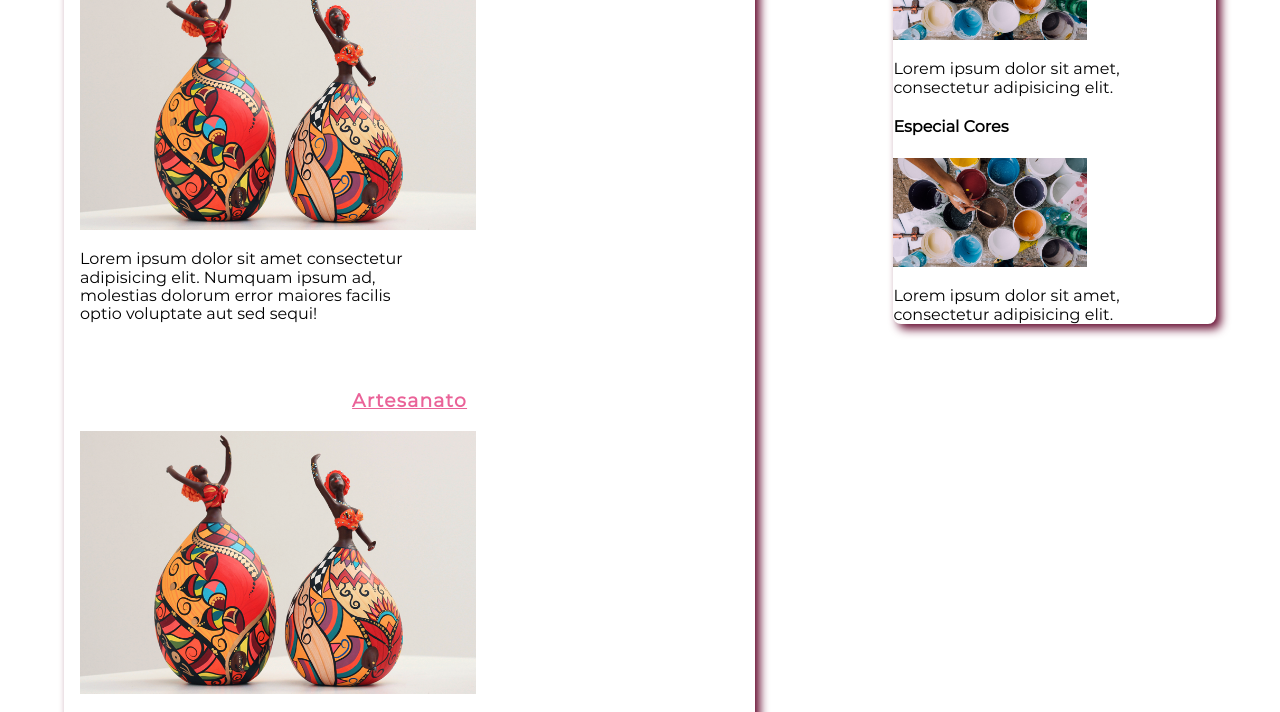
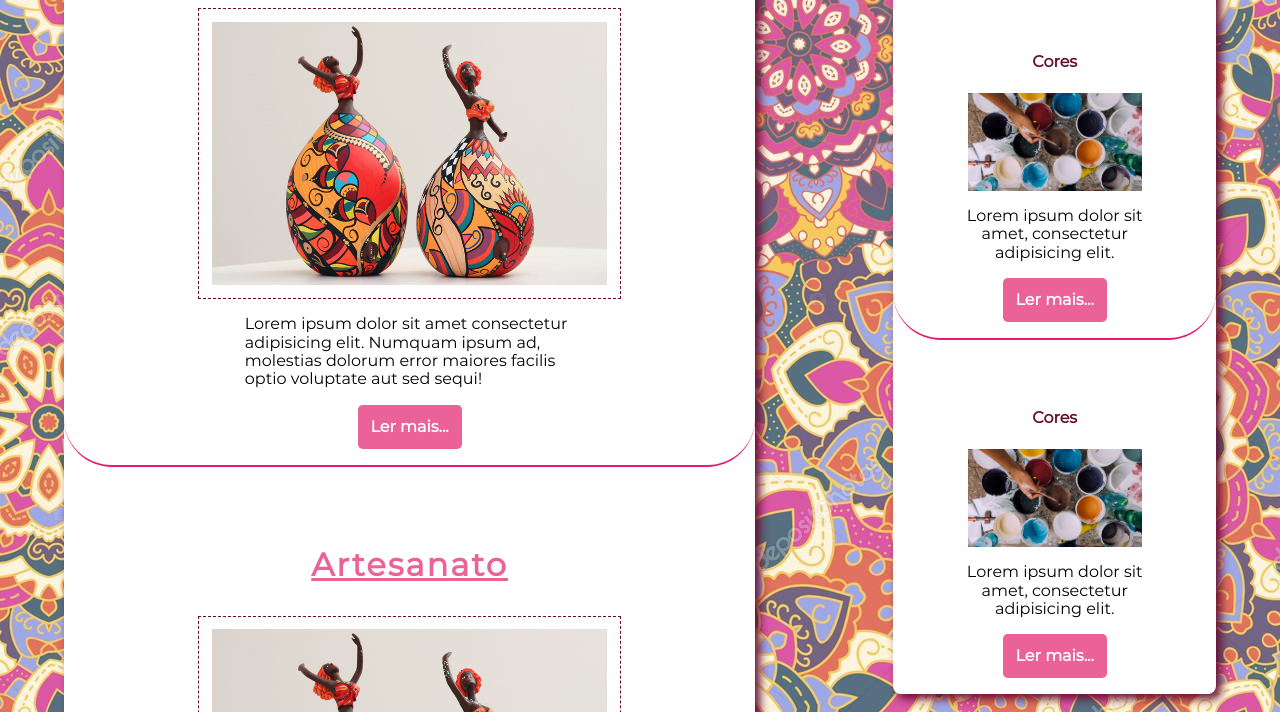
Before and after one commit to luanfonsecap/blog-artesanatos, a plain HTML site: page index.html in a window 1280 px wide. Shown: the part 752-1464 px from the top of the page. Drawn offline with Linux system fonts and the light colour scheme.

Commit message:
finalizado aside

```diff
--- a/css/estilo.css
+++ b/css/estilo.css
@@ -6,6 +6,7 @@
 
 body {
 	font-family: Montserrat, monospace;
+	background-image: url(../img/background.jpg);
 }
 
 main{
@@ -44,6 +45,7 @@ main{
 .navegacao {
 	display: flex;
 	justify-content: space-between;
+	background-color: white;
 }
 
 .navegacao ul {
@@ -90,6 +92,7 @@ main{
 .destaques {
 	height: 300px;
 	width: 70%;
+	background-color: white;
 }
 
 .destaques img {
@@ -126,22 +129,54 @@ main{
 	display: flex;
 	flex-direction: column;
 	margin-top: 2em;
+	margin-bottom: 2em;
+	background-color: white;
 }
 
-.postagens p {
+.postagens h3 {
+	font-size: 2em;
+}
+
+.postagens article p {
 	width: 50%;
+
+}
+
+.postagens article a {
+	text-decoration: none;
+	background-color: #EA6298;
+	color: white;
+	border-radius: .3em;
+	padding: .8em;
+	font-weight: bold;
+}
+
+.postagens article a:hover {
+	background-color: #E51C6D;
+}
+
+.postagens article :nth-child(2) {
+	border: .1em dashed #660C30;
+	padding: .8em;
+}
+
+.postagens article {
+	display: flex;
+	flex-direction: column;
+	align-items: center;
+	padding: 1em;
+	border-bottom: 2px solid #E51C6D;
+	border-bottom-left-radius: 3em	;
+	border-bottom-right-radius: 3em;
+	margin-bottom: 2em;
+}
+
+.postagens article:nth-last-of-type(1) {
+	border-bottom: none;
 }
 
 .area-postagens {
 	width: 60%;
-}
-
-.area-especial {
-	width: 28%;
-}
-
-.postagens article {
-	padding: 1em;
 }
 
 .postagens,
@@ -155,3 +190,55 @@ main{
 .especiais img {
 	width: 60%;
 }
+
+/* Especial */
+.especiais{
+	padding-top: 1.5em;
+	background-color: white;
+}
+
+.area-especial {
+	width: 28%;
+}
+
+.box-especial {
+	display: flex;
+	flex-direction: column;
+	align-items: center;
+	padding: 1em;
+	border-bottom: 2px solid #E51C6D;
+	border-bottom-left-radius: 3em	;
+	border-bottom-right-radius: 3em;
+	margin-bottom: 2em;
+}
+
+.box-especial p {
+	width: 70%;
+	text-align: center;
+}
+
+.box-especial a {
+	text-decoration: none;
+	background-color: #EA6298;
+	color: white;
+	border-radius: .3em;
+	padding: .8em;
+	font-weight: bold;
+}
+
+.especiais div:nth-last-of-type(1) {
+	border-bottom: none;
+}
+
+.especiais h3 {
+	text-align: center;
+	color: #EA6298;
+	text-decoration: underline;
+	letter-spacing: .1ch;
+	font-size: 2em;
+}
+
+.box-especial h4 {
+	text-align: center;
+	color: #660C30;
+}
--- a/index.html
+++ b/index.html
@@ -58,12 +58,21 @@
           <h3>Artesanato</h3>
           <img src="img/produto.png" alt="Boneca de barro">
           <p>Lorem ipsum dolor sit amet consectetur adipisicing elit. Numquam ipsum ad, molestias dolorum error maiores facilis optio voluptate aut sed sequi!</p>
+          <a href="">Ler mais...</a>
         </article>
 
         <article>
           <h3>Artesanato</h3>
           <img src="img/produto.png" alt="Boneca de barro">
           <p>Lorem ipsum dolor sit amet consectetur adipisicing elit. Numquam ipsum ad, molestias dolorum error maiores facilis optio voluptate aut sed sequi!</p>
+          <a href="">Ler mais...</a>
+        </article>
+
+        <article>
+          <h3>Artesanato</h3>
+          <img src="img/produto.png" alt="Boneca de barro">
+          <p>Lorem ipsum dolor sit amet consectetur adipisicing elit. Numquam ipsum ad, molestias dolorum error maiores facilis optio voluptate aut sed sequi!</p>
+          <a href="">Ler mais...</a>
         </article>
 
       </section>
@@ -71,17 +80,20 @@
 
     <div class="area-especial">
       <aside class="especiais">
+        <h3>Especiais</h3>
 
         <div class="box-especial">
-          <h4>Especial Cores</h4>
+          <h4>Cores</h4>
           <img src="img/parallax.jpeg" alt="Mistura de cores">
           <p>Lorem ipsum dolor sit amet, consectetur adipisicing elit.</p>
+          <a href="">Ler mais...</a>
         </div>
 
         <div class="box-especial">
-          <h4>Especial Cores</h4>
+          <h4>Cores</h4>
           <img src="img/parallax.jpeg" alt="Mistura de cores">
           <p>Lorem ipsum dolor sit amet, consectetur adipisicing elit.</p>
+          <a href="">Ler mais...</a>
         </div>
       </div>
 
```
Also changed, not shown: img/background.jpg (added).
